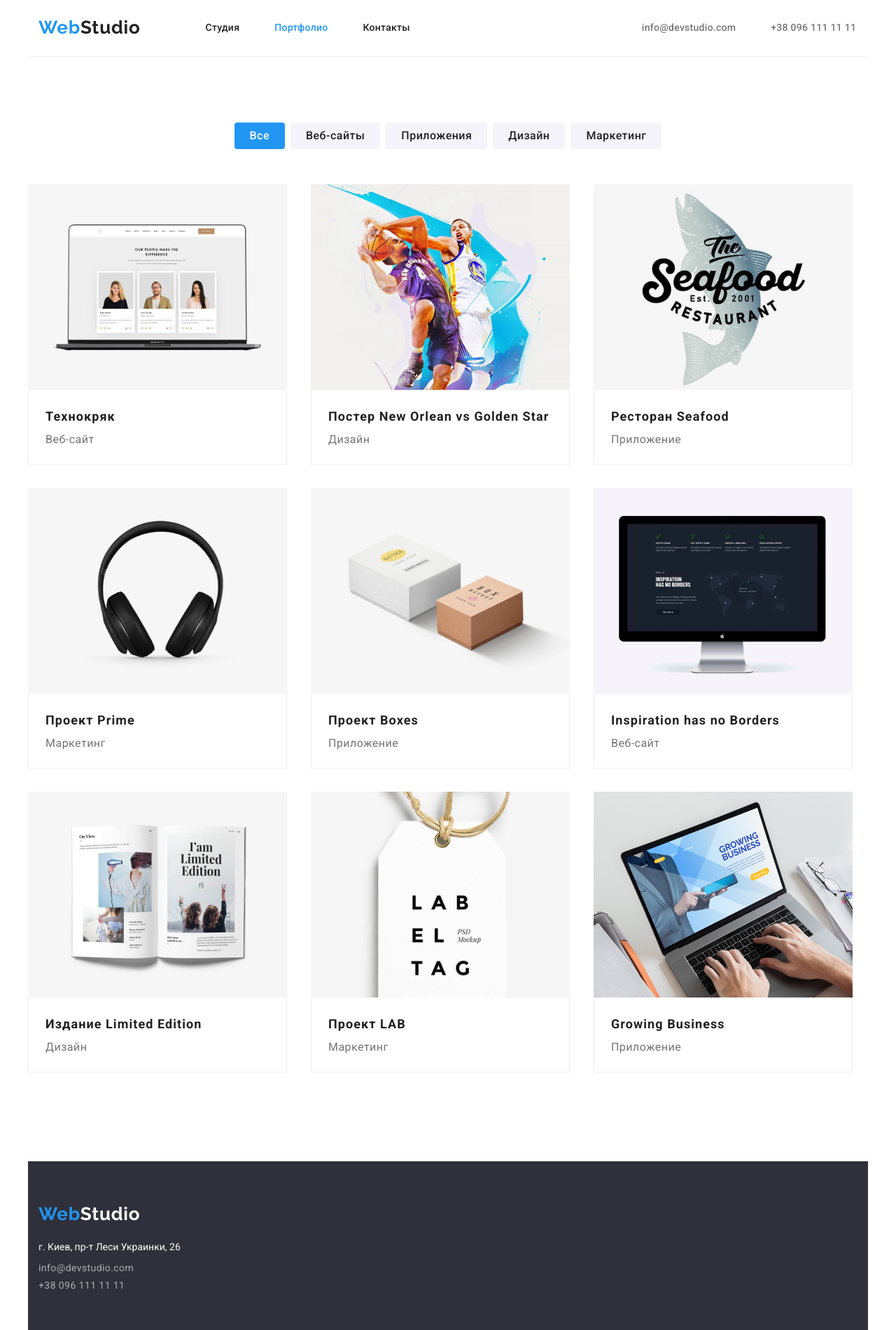
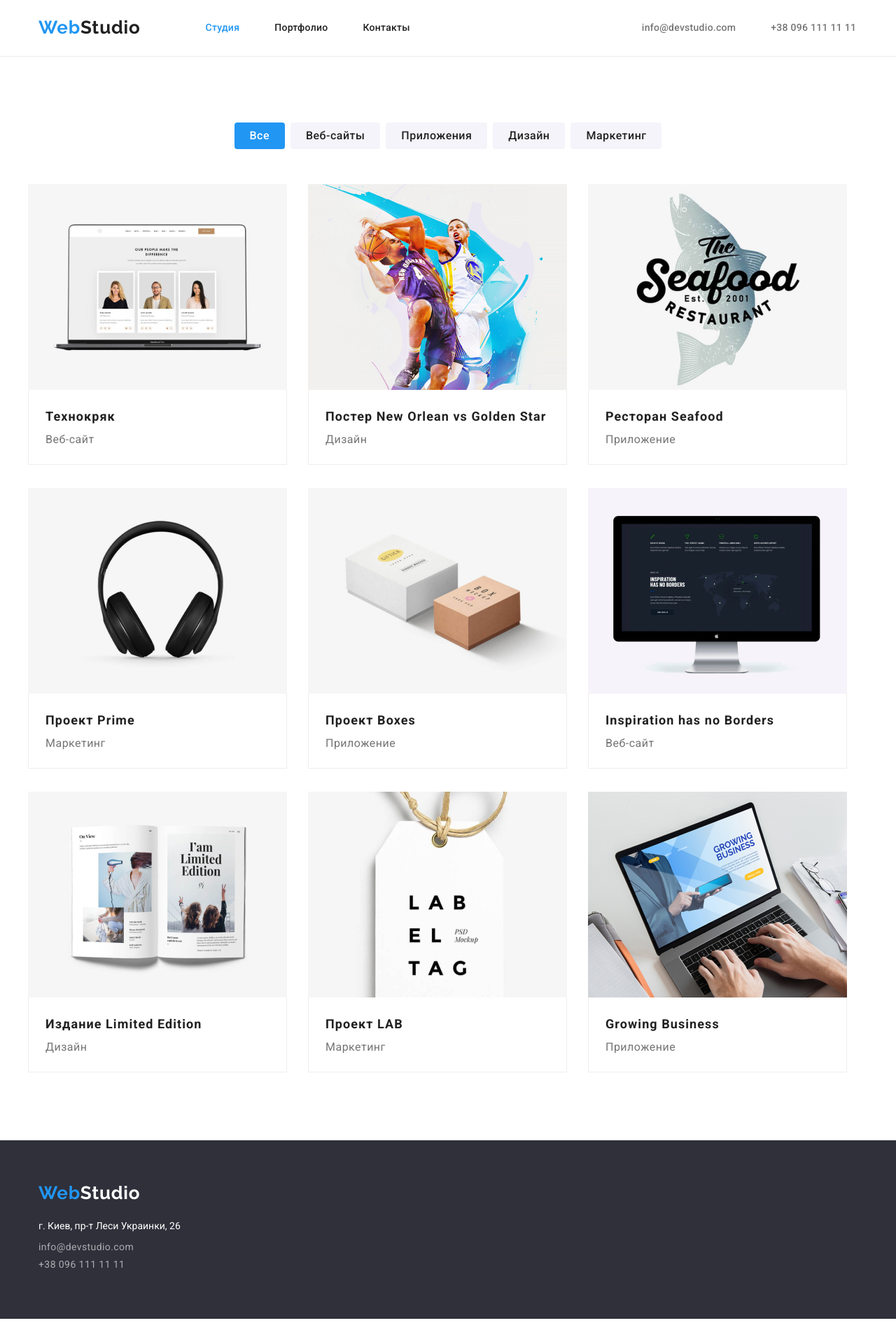
Before and after one commit to Serhii-Starostenko/hw-3, a plain HTML site: page portfolio.html in a window 1280 px wide. Shown: the top 1900 px of the page at 70% size. Drawn offline with nearby package versions, Linux system fonts and the light colour scheme.

Commit message:
Правка 2 Устранены замечания.

```diff
--- a/css/styles.css
+++ b/css/styles.css
@@ -34,12 +34,13 @@ h1,h2,h3,p,ul{
 }
 
 /* header */
-
+.headers{
+    border-bottom: 1px solid rgba(236, 236, 236, 1);
+    background-color: var(--background-color);
+}
 .header-container{
-  background-color: var(--background-color);
   display:flex;
 align-items: center;
-border-bottom: 1px solid rgba(236, 236, 236, 1);
 width: 1200px;
 padding-left: 15px;
 padding-right: 15px;
@@ -197,16 +198,18 @@ color:#757575
 }
 
 /* hero */
-
+.section-hero{
+background-color: rgba(47, 48, 58, 1);
+padding: 200px 0px;
+text-align: center;
+}
 
 .hero-container{
-    background-color:rgba(47, 48, 58, 1) ;
-text-align: center;
 width: 1200px;
 padding-left: 15px;
 padding-right: 15px;
 margin: 0 auto;
-padding: 200px 0px;
+
 }
 .hero-title{
 font-family: 'Roboto';
@@ -215,6 +218,7 @@ font-weight: 900;
 font-size: 44px;
 line-height: 1.36;
 color: var(--background-color);
+margin-bottom: 30px;
 }
 .hero-button{
 font-family: 'Roboto';
@@ -402,16 +406,16 @@ padding-bottom: 30px;
 
 .my-footer{
     background-color: #2F303A;
-    width: 1200px;
-    padding-left: 15px;
-    padding-right: 15px;
-    display: block;
-    margin: 0 auto;
+    padding-top: 60px;
+        padding-bottom: 60px;
 }
 
 .footer-content{
-    padding-top: 60px;
-    padding-bottom: 60px;
+    width: 1200px;
+    padding-left: 15px;
+        padding-right: 15px;
+        display: block;
+        margin: 0 auto;
 }
 
 .logo-color-footer {
@@ -531,27 +535,27 @@ padding: 6px 22px;
 
 
 .progect-list-container {
-    display: flex;
-    flex-wrap: wrap;
 
-      box-sizing: content-box;
 
 }
 
 .progect-list{
     margin: 0 auto;
+    display: flex;
+flex-wrap: wrap;
 }
 .progect-list .item{
 list-style: none;
-
 width: 370px;
 height: 404px;
 margin-right: 30px;
 margin-bottom: 30px;
-display:inline-block;
 }
 .progect-list .item:nth-child(3n){
     margin-right: 0px;
+}
+.progect-list .item:nth-last-child(-n + 3){
+    margin-bottom: 0px;
 }
 .progect-list p {
 color: var(--primary-text-color);
--- a/portfolio.html
+++ b/portfolio.html
@@ -13,12 +13,13 @@
     <link rel="stylesheet" href="./css/styles.css">
 </head>
 <body>
-    <header class="header-container">
+<header class="headers">
+    <div class="header-container">
         <nav class="cont-position">
             <a class="logo-color" href="./index.html"> <span class="logo"> Web</span>Studio</a>
             <ul class="nav-menu">
-                <li><a class="nav-link" href="./index.html">Студия</a> </li>
-                <li><a class="link-ative" href="./portfolio.html">Портфолио</a> </li>
+                <li><a class="link-ative" href="./index.html">Студия</a> </li>
+                <li><a class="nav-link" href="./portfolio.html">Портфолио</a> </li>
                 <li><a class="nav-link" href="#">Контакты</a> </li>
             </ul>
         </nav>
@@ -26,7 +27,8 @@
             <li><a class="contact-mail" href="mailto:info@devstudio.com;">info@devstudio.com</a></li>
             <li> <a class="contact-tel" href="tel:+380961111111;">+38 096 111 11 11</a></li>
         </ul>
-    </header>
+    </div>
+</header>
     <main >
 
        <section class="section">
```
Also changed, not shown: index.html (+4 -2 lines).
